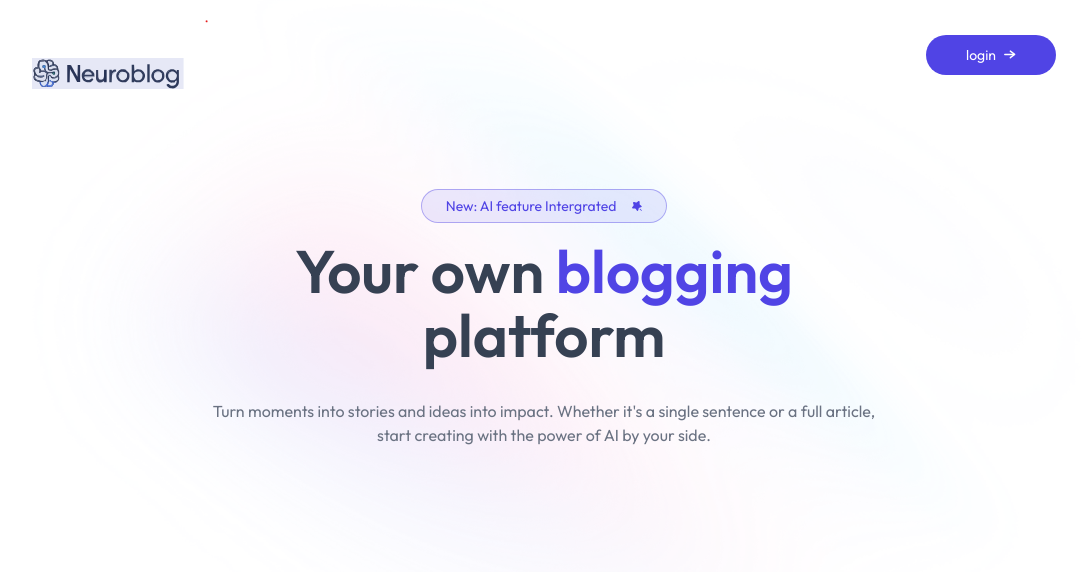
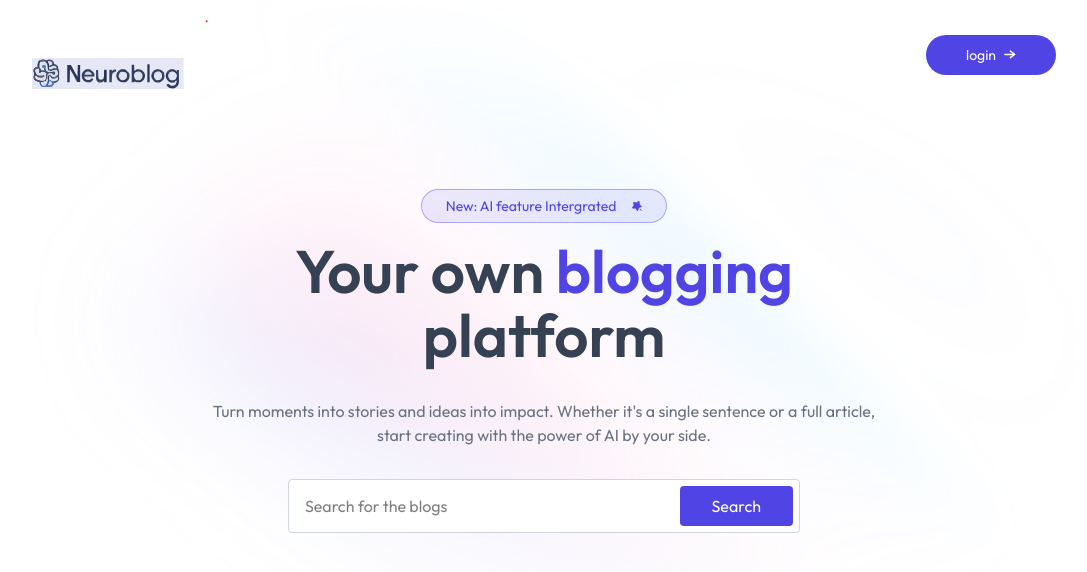
Before and after one commit to Yasindu-Navo/NeuroVlog-FE, a React (Vite) app: page / in a window 1280 px wide. Shown: the top 572 px of the page, without its empty margins (96-1183 px from the left). Built offline with nearby package versions, Linux system fonts and the light colour scheme.

Commit message:
create the search form

```diff
--- a/src/components/Header.jsx
+++ b/src/components/Header.jsx
@@ -26,6 +26,17 @@ function Header() {
           Whether it's a single sentence or a full article, start creating with the power of AI by your side.
         </p>
 
+
+        <form className='flex justify-between max-w-lg max-sm:scale-75 mx-auto border border-gray-300 bg-white rounded overflow-hidden'>
+          <input type="text" placeholder='Search for the blogs'
+          className='w-full pl-4 outline-none ' required/>
+          <button
+            type='submit'
+          className='bg-primary text-white px-8 py-2 m-1.5 rounded hover:scale-105 transition-all cursor-pointer'
+          >Search</button>
+        </form>
+
+
           </div>
           <img src={assets.gradientBackground} className='absolute -top-50 -z-1 opacity-50' />
     </div>
```
